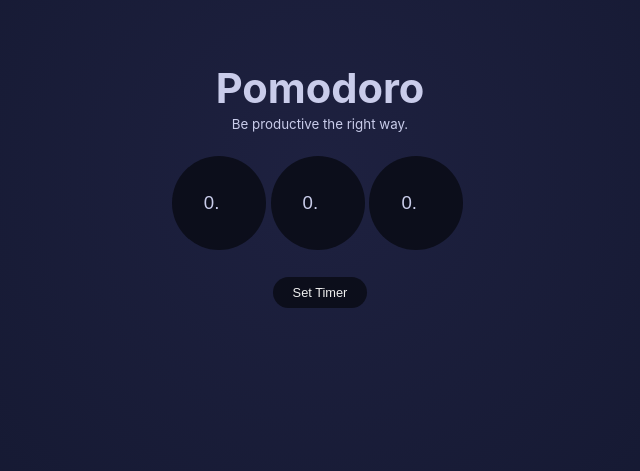
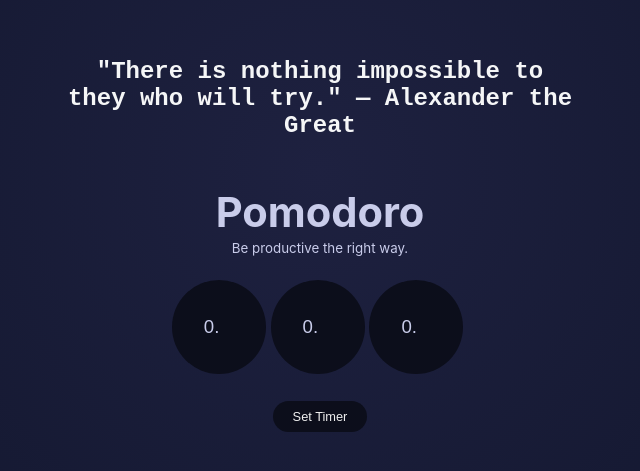
Before and after one commit to jalonghurst/Mindful-Motivation, a React (Create React App) app: page / in a window 1280 px wide. Shown: the part 227-698 px from the top of the page, without its empty margins (320-960 px from the left). Built offline with nearby package versions, Linux system fonts and the light colour scheme.

Commit message:
InspirationalQuotes component added, and test quote

```diff
--- a/src/App.js
+++ b/src/App.js
@@ -1,6 +1,7 @@
 import React, { useEffect, useContext } from 'react'
 import Button from './components/Button'
 import CountdownAnimation from './components/CountdownAnimation'
+import InspirationalQuotes from './components/InspirationalQuotes'
 import SetPomodoro from './components/SetPomodoro'
 import { SettingsContext } from './context/SettingsContext'
 
@@ -21,6 +22,7 @@ const App = () => {
 
   return (
     <div className="container">
+      <InspirationalQuotes/>
       <h1>Pomodoro</h1>
       <small>Be productive the right way.</small>
       {pomodoro !== 0 ?
--- /dev/null
+++ b/src/components/InspirationalQuotes.js
@@ -0,0 +1,15 @@
+import React from 'react'
+
+
+const InspirationalQuotes = () => {
+  return (
+    <div className="quote-container">
+        <section>
+         <h2> "There is nothing impossible to they who will try."
+— Alexander the Great </h2>
+   </section>
+   </div>
+  )
+}
+
+export default InspirationalQuotes
--- a/src/index.css
+++ b/src/index.css
@@ -36,6 +36,18 @@ code {
   padding:.3rem .3rem;
   background-color: #0C0E1B;
   border-radius: 1.5rem;
+}
+
+.quote-container {
+  margin-top: 10%;
+  width: 40%;
+  height: auto;
+  /* border: #f5f6f7 solid 2px; */
+  border-radius: 5%;
+  font-family: roboto-mono, monospace;
+  color: #f5f6f7;
+  word-wrap: break-word;
+  text-align: center;
 }
 
 .active-label {
```
